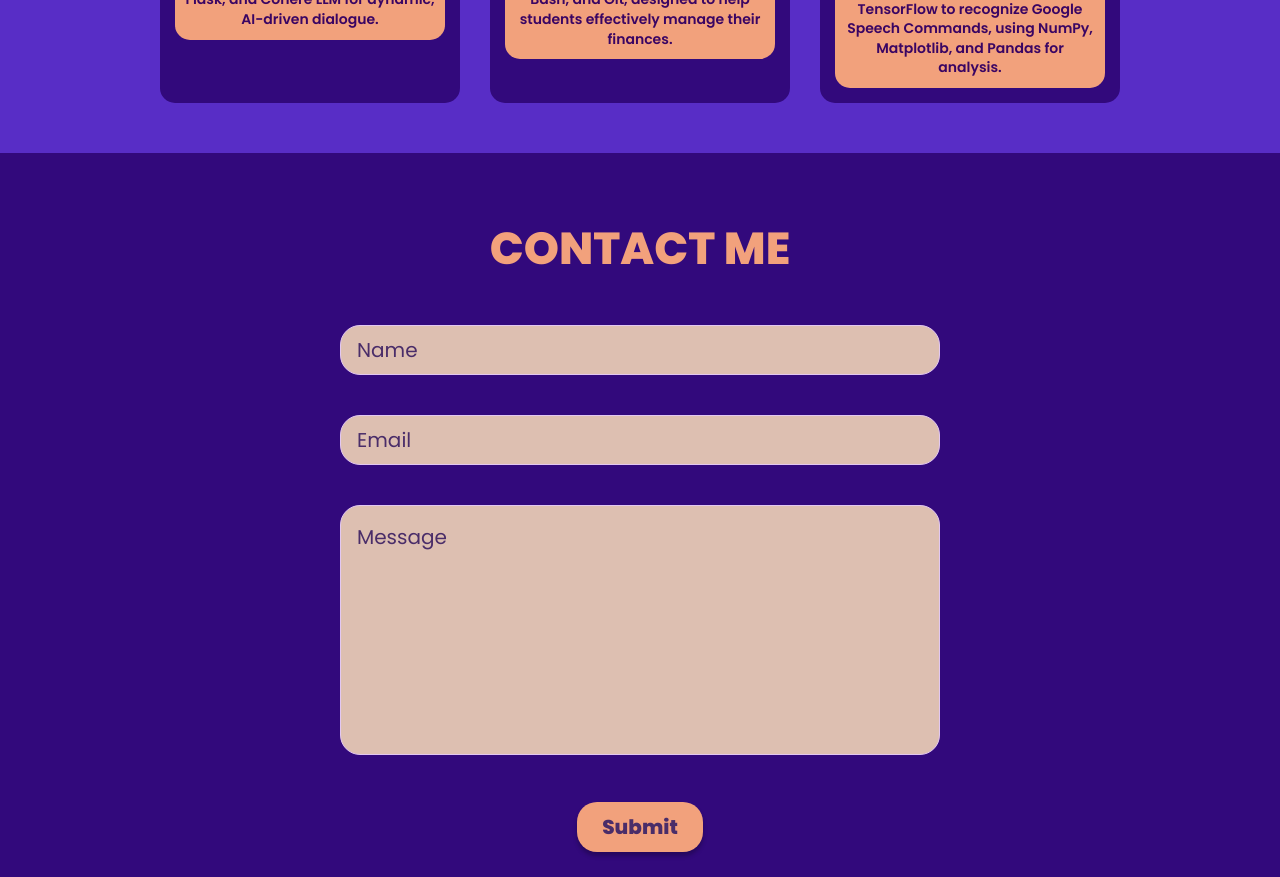
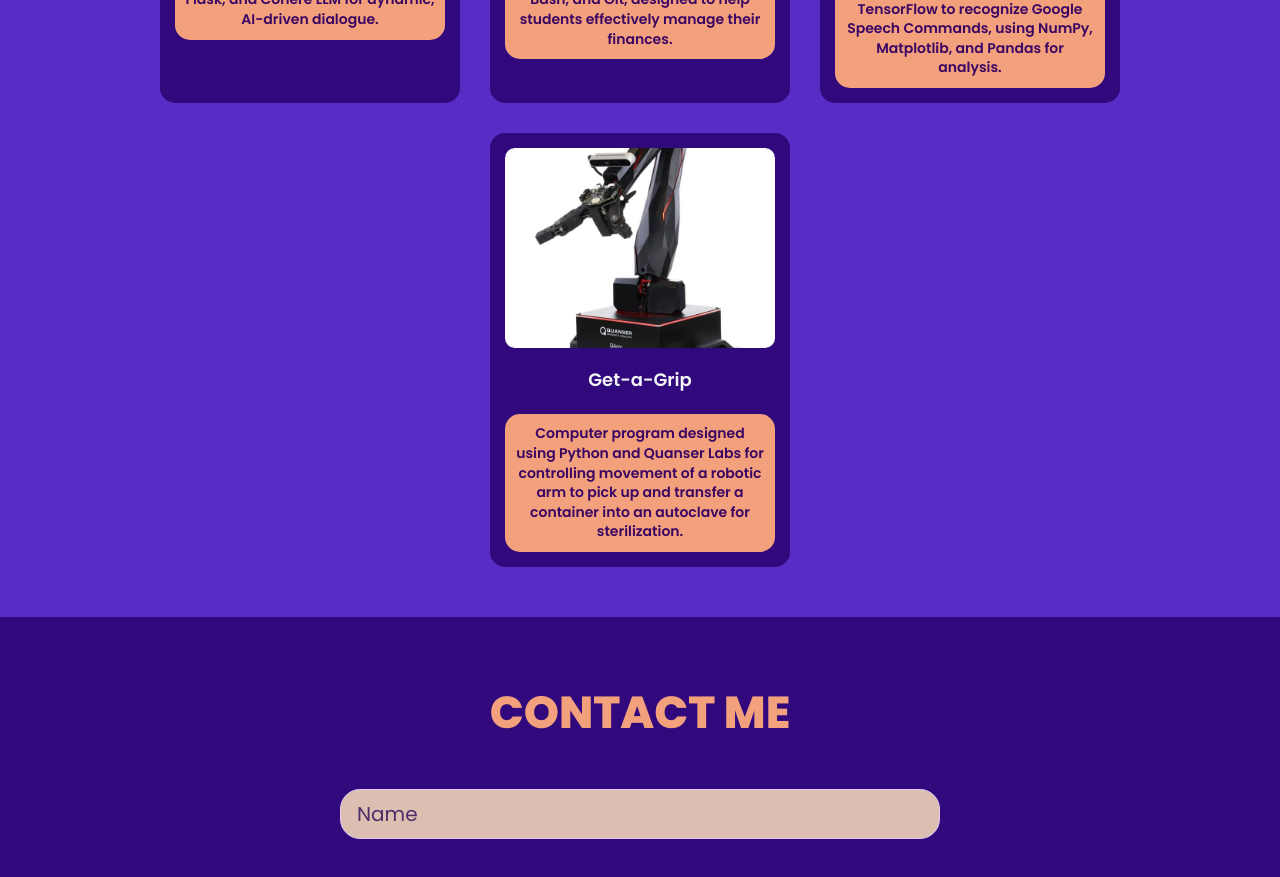
Before and after one commit to nkaruna09/Portfolio, a React (Vite) app: page / in a window 1280 px wide. Shown: the part 2260-3137 px from the top of the page. Built offline with nearby package versions, Linux system fonts and the light colour scheme.

Commit message:
add project

```diff
--- a/src/sections/Projects/Projects.jsx
+++ b/src/sections/Projects/Projects.jsx
@@ -4,6 +4,7 @@ import conversify from '../../assets/Conversify.png';
 import CNN from '../../assets/CNN_Google_Speech_Commands.png';
 import budgeting_system from '../../assets/budgeting_system.png';
 import ProjectCard from '../../common/ProjectCard';
+import Q_arm from '../../assets/QArm-07-700x766.jpg';
 
 function Projects() {
   return (
@@ -31,6 +32,13 @@ function Projects() {
                p={"CNN built with Python, Keras, and TensorFlow to recognize Google Speech Commands, using NumPy, Matplotlib, and Pandas for analysis."}
            />
 
+            <ProjectCard
+               src={Q_arm}
+               link="https://best-verdict-aa5.notion.site/Design-Project-2-c4a89210af48429a924743b47c5b248b"
+               h3={"Get-a-Grip"}
+               p={"Computer program designed using Python and Quanser Labs for controlling movement of a robotic arm to pick up and transfer a container into an autoclave for sterilization."}
+           />
+
         </div>
     </section>
   );
```
Also changed, not shown: src/assets/QArm-07-700x766.jpg (added).
